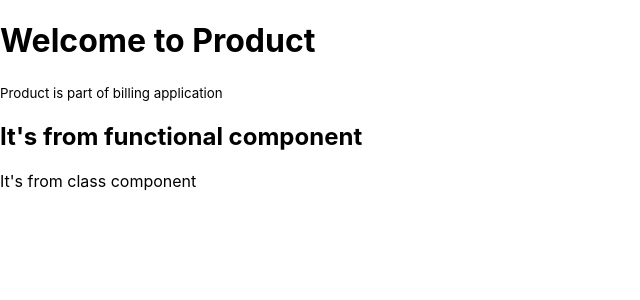
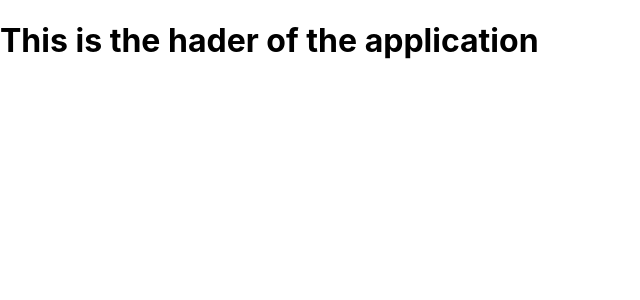
Before and after one commit to santhosh-natarajan/product, a React (Create React App) app: page / in a window 1280 px wide. Shown: the top 300 px of the page, without its empty margins (0-640 px from the left). Built offline with nearby package versions, Linux system fonts and the light colour scheme.

Commit message:
Header component updated

```diff
--- a/src/App.js
+++ b/src/App.js
@@ -1,14 +1,8 @@
-import { ClassComponent } from "./Components/ClassComponent";
-import FunctionalComponent from "./Components/FunctionalComponent";
+import { Header } from "./Components/Header.Component";
 
 function App() {
   return (
-    <div>
-      <h1>Welcome to Product</h1>
-      <small>Product is part of billing application</small>
-      <FunctionalComponent />
-      <ClassComponent />
-    </div>
+    <Header />
   );
 }
 
--- a/src/Components/ClassComponent.js
+++ /dev/null
@@ -1,9 +0,0 @@
-import React from "react";
-
-export class ClassComponent extends React.Component {
-    render() {
-        return <div>
-            <p>It's from class component</p>
-        </div>
-    }
-}
--- a/src/Components/FunctionalComponent.js
+++ b/src/Components/FunctionalComponent.js
@@ -1,7 +1,7 @@
-function FunctionalComponent() {
+function FunctionalComponent(props) {
     return (
         <div>
-            <h2>It's from functional component</h2>
+            <h2>It's from functional component, {props.name}</h2>
         </div>
     )
 }
--- /dev/null
+++ b/src/Components/Header.Component.js
@@ -0,0 +1,5 @@
+export const Header = () => {
+    return <div>
+        <h1>This is the hader of the application</h1>
+    </div>
+}
```
